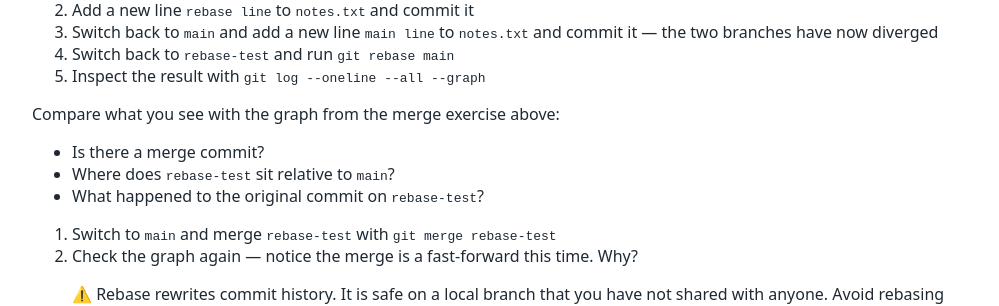
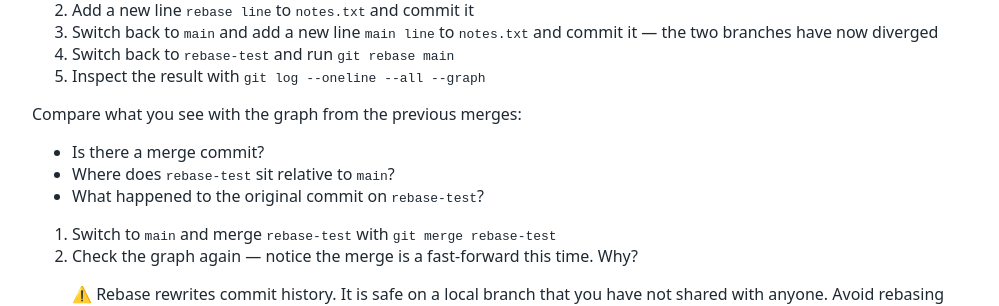
Before and after one commit to tu-delft-library/intermediate_version_control_with_git, a Jekyll site: the page built from material_for_participants/exercises.md, in a window 1280 px wide and 900 px high, scrolled down 2590 px. Shown: the part 157-463 px from the top of the window, without its empty margins (108-1107 px from the left). Built offline with Jekyll 4.4.1, drawn with Linux system fonts in a browser that asks for light colours; our own code applies the rules of GitHub Pages for plain Markdown files.

Commit message:
reword optional exercise

```diff
--- a/material_for_participants/exercises.md
+++ b/material_for_participants/exercises.md
@@ -179,7 +179,7 @@ resulting in a cleaner linear history.
 1. Switch back to `rebase-test` and run `git rebase main`
 1. Inspect the result with `git log --oneline --all --graph`
 
-Compare what you see with the graph from the merge exercise above:
+Compare what you see with the graph from the previous merges:
 - Is there a merge commit?
 - Where does `rebase-test` sit relative to `main`?
 - What happened to the original commit on `rebase-test`?
```
